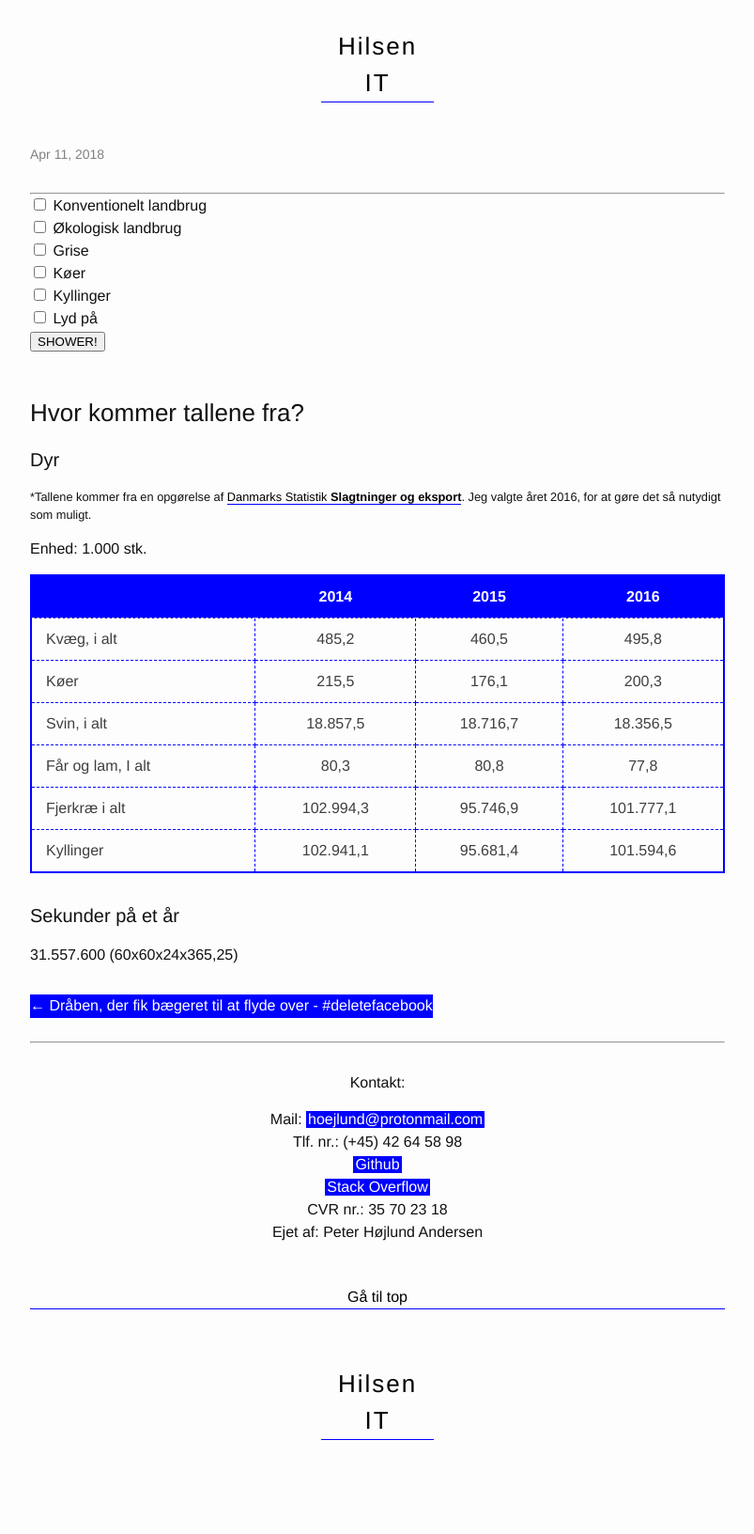
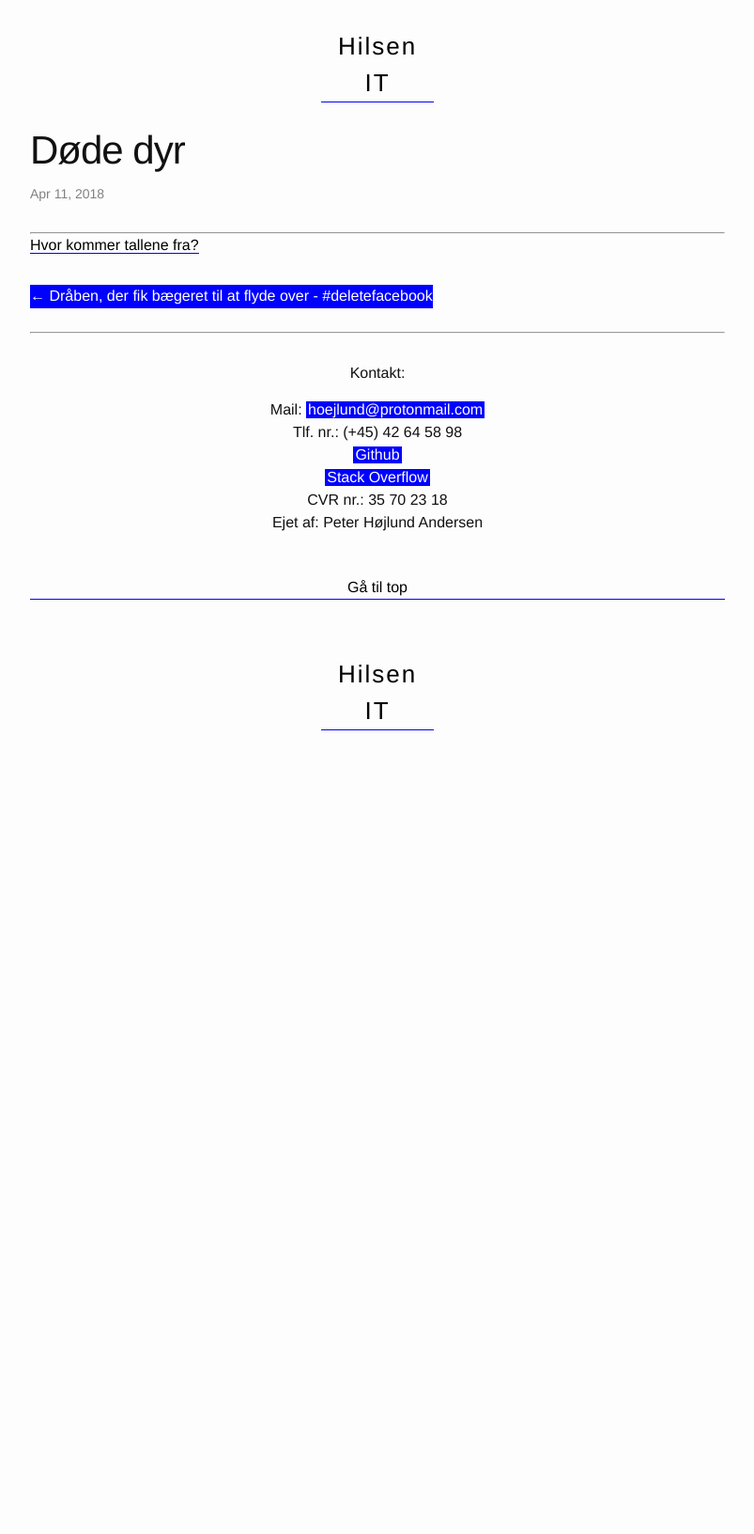
Before and after one commit to peterhoejlundandersen/hilsen, a Jekyll site: the page built from _posts/blogs/2018-04-11-deathshowering.markdown, in a window 1280 px wide. Shown: the whole page at 94% size, without its empty margins (238-1041 px from the left). Built offline with Jekyll 4.4.1, drawn with Linux system fonts in a browser that asks for light colours; nearby versions of some CDN libraries; after the commit the page ends 900 px from its top, so only the background shows below that.

Commit message:
almost finished with javaascript for opening info about animal numbers

```diff
--- a/_includes/head.html
+++ b/_includes/head.html
@@ -5,6 +5,16 @@
   <meta http-equiv="X-UA-Compatible" content="IE=edge">
   <meta name="viewport" content="width=device-width, initial-scale=1">
   <link rel="stylesheet" href="{{ "/assets/main.css" | relative_url }}">
+  {% if page.jquery %}
+    <script
+      src="https://code.jquery.com/jquery-3.3.1.min.js"
+      integrity="sha256-FgpCb/KJQlLNfOu91ta32o/NMZxltwRo8QtmkMRdAu8="
+      crossorigin="anonymous"></script>
+    <script
+      src="https://code.jquery.com/ui/1.12.1/jquery-ui.min.js"
+      integrity="sha256-VazP97ZCwtekAsvgPBSUwPFKdrwD3unUfSGVYrahUqU="
+    crossorigin="anonymous"></script>
+  {% endif %}
   <link rel="alternate" type="application/rss+xml" title="{{ site.title | escape }}" href="{{ "/feed.xml" | relative_url }}">
 	{% if page.seocontent && page.seoimage %}
 	<meta property="og:description" content="{{ page.seocontent }}"/>
--- a/_posts/blogs/2018-04-11-deathshowering.markdown
+++ b/_posts/blogs/2018-04-11-deathshowering.markdown
@@ -1,54 +1,20 @@
 ---
 layout: blog
-title: ""
-desc: "Se hvor meget det regner med død i Danmark"
+title: "Døde dyr"
+desc: "Se hvor hurtigt det går i Danmark"
 category: blogs
+jquery: "true"
 jsfile: "deathshowering"
 ---
 
+[Hvor kommer tallene fra?](#){: .js-open-target data-target="sourceFrom"}
 
-<div class="deathshowering-wrapper">
-
-  <div class="farmer-kon">
-    <input type="checkbox" id="kon" />
-    Konventionelt landbrug
-  </div>
-  <div class="farmer-oeko">
-    <input type="checkbox" id="oeko" />
-    Økologisk landbrug
-  </div>
-  <div class="pigs">
-    <input type="checkbox" id="pigs" />
-    Grise
-  </div>
-  <div class="cows">
-    <input type="checkbox" id="cows" />
-    Køer
-  </div>
-  <div class="chickens">
-    <input type="checkbox" id="chickens" />
-    Kyllinger
-  </div>
-  <div class="sound">
-    <input type="checkbox" id="sound" />
-    Lyd på
-  </div>
-
-  <div class="knap-wrap">
-    <input type="submit" value="SHOWER!" id="shower" />
-  </div>
-
-</div>
-
-
-{: .small }
-*
-
-### Hvor kommer tallene fra?
+<div id="sourcefrom" class="d-none" markdown="block">
 
 #### Dyr
 
-*Tallene kommer fra en opgørelse af [Danmarks Statistik **Slagtninger og eksport**](https://www.dst.dk/da/Statistik/emner/erhvervslivets-sektorer/landbrug-gartneri-og-skovbrug/animalsk-produktion){:target="_blank"}. Jeg valgte året 2016, for at gøre det så nutydigt som muligt.
+Antal slagtede dyr kommer fra en opgørelse af [Danmarks Statistik **Slagtninger og eksport**](https://www.dst.dk/da/Statistik/emner/erhvervslivets-sektorer/landbrug-gartneri-og-skovbrug/animalsk-produktion){:target="_blank"}. Jeg valgte året 2016, for at gøre det så nutidigt som muligt.*
+
 {: .small }
 Enhed: 1.000 stk.
 
@@ -62,6 +28,18 @@
 | Kyllinger	| 102.941,1 |	95.681,4 |	101.594,6 |
 
 
+#### Mennesker
+
+Antal mennesker kommer fra [Danmarks Statistik **Dødsfald 2016**](https://www.dst.dk/da/Statistik/emner/befolkning-og-valg/doedsfald-og-middellevetid/doedsfald){:target="_blank"}
+
+
 #### Sekunder på et år
 
 31.557.600 (60x60x24x365,25)
+
+</div>
+
+
+<div id="container">
+
+</div>
--- a/_sass/minima/_posts.scss
+++ b/_sass/minima/_posts.scss
@@ -1,3 +1,13 @@
+/* DEATHSHOWER START */
+/* DEATHSHOWER START */
+
+.d-none {
+  display: none;
+}
+/* DEATHSHOWER END */
+/* DEATHSHOWER END */
+
+
 /* ALL STYLE FOR POSTS/POST*/
 .cursor-pointer {
   cursor: pointer;
--- a/assets/js/deathshowering.js
+++ b/assets/js/deathshowering.js
@@ -1,15 +1,32 @@
-window.addEventListener('load', function() {
-  document.getElementById('shower').addEventListener('click', function() {
-    Showering(getData());
-  });
+// Once jQuery is ready, we bounce a ball and
+// set a random timeout period to start the
+// next bouncing ball.
+$(document).ready(function() {
+  function bounceNextBall() {
+    var $div = startBounceAnimation();
+    setTimeout(bounceNextBall, getRandomInt(1, 1000));
+  }
+
+  openTarget();
+
+  bounceNextBall();
 });
 
+function openTarget() {
+  btns = document.querySelectorAll('.js-open-target');
+  Array.from(btns).forEach(function(btn) {
+    div = document.getElementById(btn.dataset.target);
+  debugger;
+    div.classList.remove('d-none');
+  });
+}
 
 function Showering(data) {
   sec_year = 31557600;
   pics_pr_sec = (18356500 / sec_year);
   cows_pr_sec = (495800 / sec_year);
   chicks_pr_sec = (101777100 / sec_year);
+  humans_pr_sec = (53261 / sec_year);
   if (data.pigs) {
     console.log("Grise: " + pics_pr_sec);
   }
@@ -30,3 +47,73 @@
   let sound = document.getElementById('sound');
   return {kon: kon.checked, oeko: oeko.checked, pigs: pigs.checked, cows: cows.checked, chickens: chickens.checked, sound: sound.checked };
 }
+
+// Create a <div> that will be the bouncing
+// ball.
+function createBall(left, top, size, color) {
+  return $('<div></div>')
+    .css("background-color", color)
+    .css("left", left)
+    .css("top", top)
+    .css("width", size)
+    .css("height", size)
+    .css("border-radius", size / 2);
+}
+
+function getRandomColor() {
+  return "black";
+}
+
+function getRandomBool() {
+  return Math.random() >= 0.5;
+}
+
+function getRandomInt(min, max) {
+  return min + Math.floor(Math.random() * (max - min));
+}
+
+function getRandomPath($container) {
+  // First, we'll decide if the ball should
+  // bounce from left to right or right to
+  // left.
+  var ltr = getRandomBool();
+
+  // The diameter will range from 10 to 50 pixels.
+  var size = getRandomInt(10, 50);
+
+  // We'll return an object with parameters that
+  // describe the ball and its bounce.
+  return {
+    color: getRandomColor(),
+    size: size,
+    left1: ltr ? -size : $container.width(),
+    left2: getRandomInt(0, $container.width() - size),
+    top: getRandomInt(-$container.height() * 2,
+      $container.height() / 2 - size),
+    duration: getRandomInt(500, 2000)
+  }
+}
+
+// Bouncing a ball consists of horizontal and
+// vertical animations that run simultaneously.
+// (The second animation uses "queue: false".)
+function startBounceAnimation() {
+  var $container = $("#container");
+  var path = getRandomPath($container);
+  var $div = createBall(path.left1, path.top, path.size, path.color);
+  $div.appendTo($container);
+  $div.animate({
+    "left": path.left2
+  }, {
+    duration: path.duration,
+    easing: 'swing'
+  });
+  $div.animate({
+    "top": $container.height() - $div.height()
+  }, {
+    duration: path.duration,
+    easing: 'easeOutBounce',
+    queue: false
+  });
+  return $div;
+}
```
Also changed, not shown: 14 other files.
